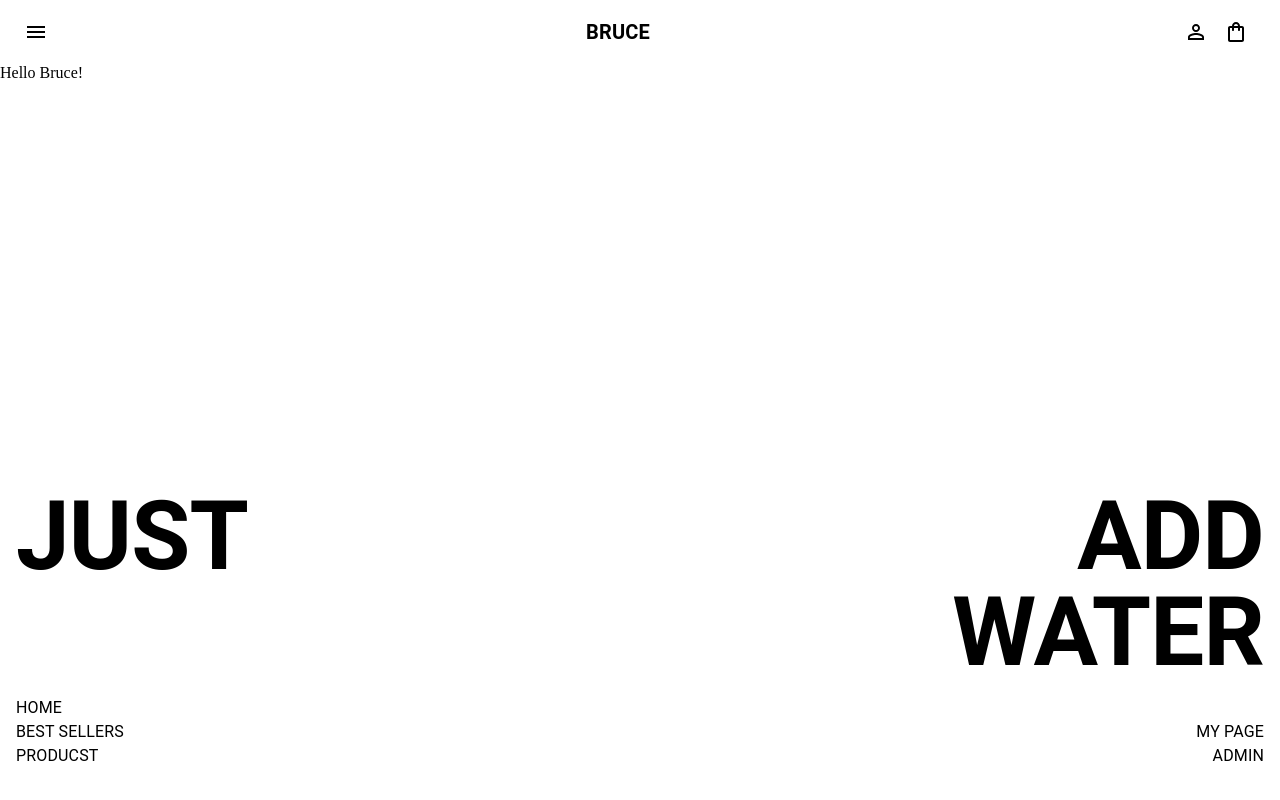
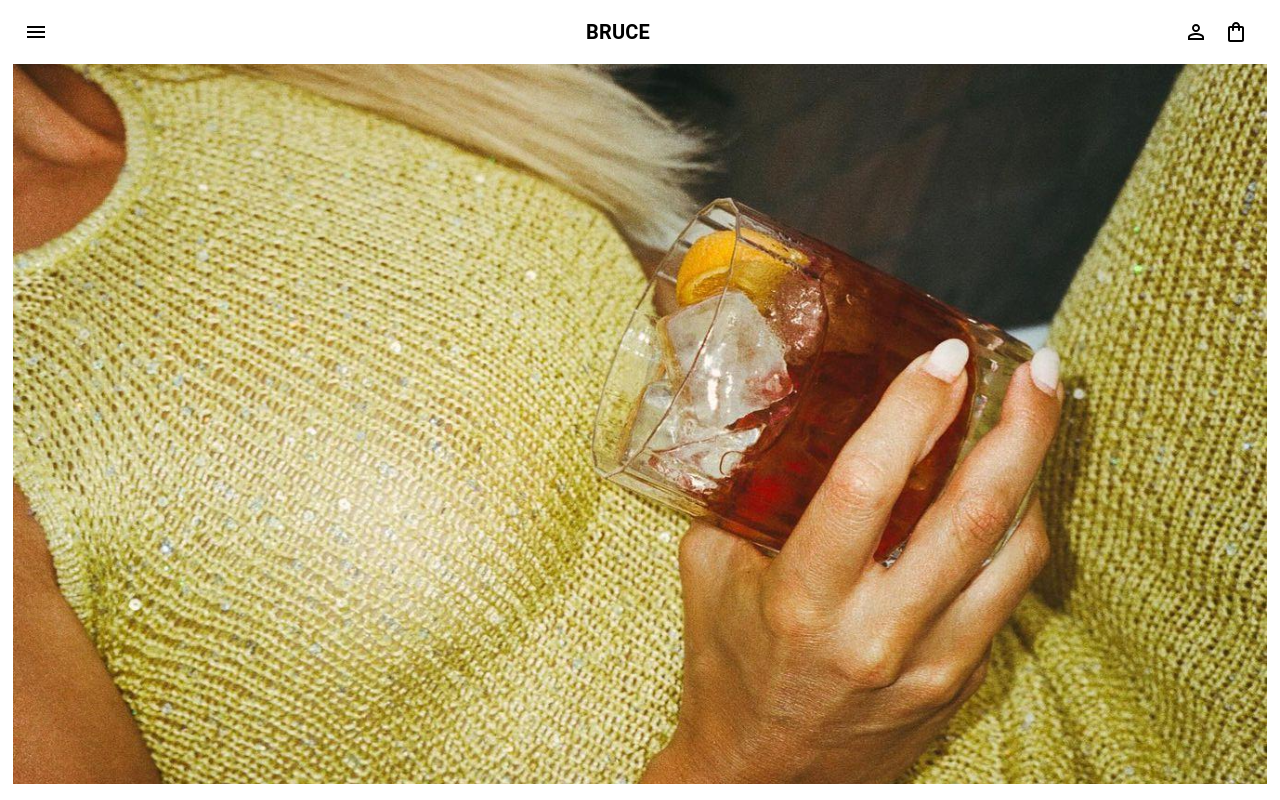
Before and after one commit to danibystrom/Bruce, a Next.js app: page / in a window 1280 px wide. Shown: the top 800 px of the page. Built offline with nearby package versions, Linux system fonts and the light colour scheme.

Commit message:
Added component in base-structure

```diff
--- a/src/app/components/Footer.tsx
+++ b/src/app/components/Footer.tsx
@@ -13,10 +13,10 @@ export default function Footer() {
         justifyContent: "space-between",
         alignItems: "flex-start",
         padding: "1rem",
-        position: "fixed",
-        bottom: 0,
-        left: 0,
-        width: "100%",
+        // position: "fixed",
+        // bottom: 0,
+        // left: 0,
+        // width: "100%",
         boxSizing: "border-box",
       }}
     >
--- a/src/app/components/Header.tsx
+++ b/src/app/components/Header.tsx
@@ -1,3 +1,4 @@
+"use client";
 import MenuIcon from "@mui/icons-material/Menu";
 import PersonOutlineOutlinedIcon from "@mui/icons-material/PersonOutlineOutlined";
 import ShoppingBagOutlinedIcon from "@mui/icons-material/ShoppingBagOutlined";
--- /dev/null
+++ b/src/app/components/HeaderImage.tsx
@@ -0,0 +1,30 @@
+"use client";
+import { Card, CardMedia, Grid } from "@mui/material";
+
+export default function HeaderImage() {
+  return (
+    <Grid item xs={12} sx={{ display: "flex", justifyContent: "center" }}>
+      <Card
+        sx={{
+          width: "98%",
+          maxWidth: "100vw",
+          height: "auto",
+          marginBottom: { xs: 2, md: 4 },
+          borderRadius: 0,
+          boxShadow: "none",
+        }}
+      >
+        <CardMedia
+          component="img"
+          image="/hero-img.jpeg"
+          alt="hero image"
+          sx={{
+            width: "100%",
+            height: "90vh",
+            objectFit: "cover",
+          }}
+        />
+      </Card>
+    </Grid>
+  );
+}
--- a/src/app/page.tsx
+++ b/src/app/page.tsx
@@ -1,3 +1,9 @@
+import HeaderImage from "./components/HeaderImage";
+
 export default function Home() {
-  return <>Hello Bruce!</>;
+  return (
+    <>
+      <HeaderImage />
+    </>
+  );
 }
```
